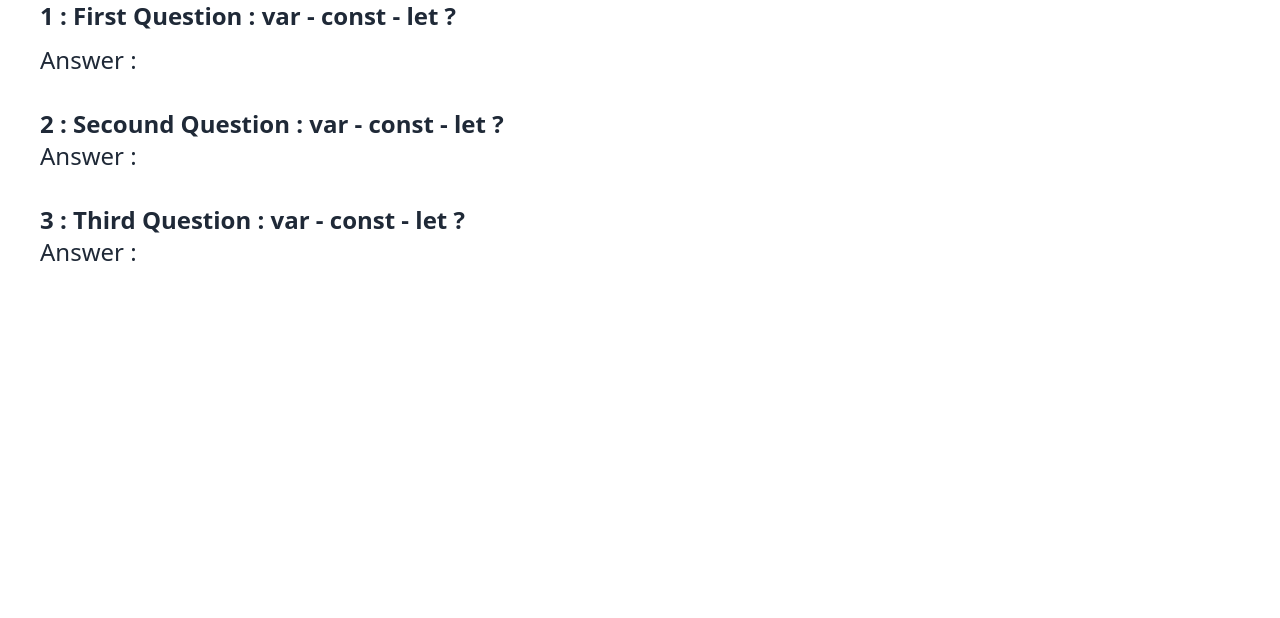
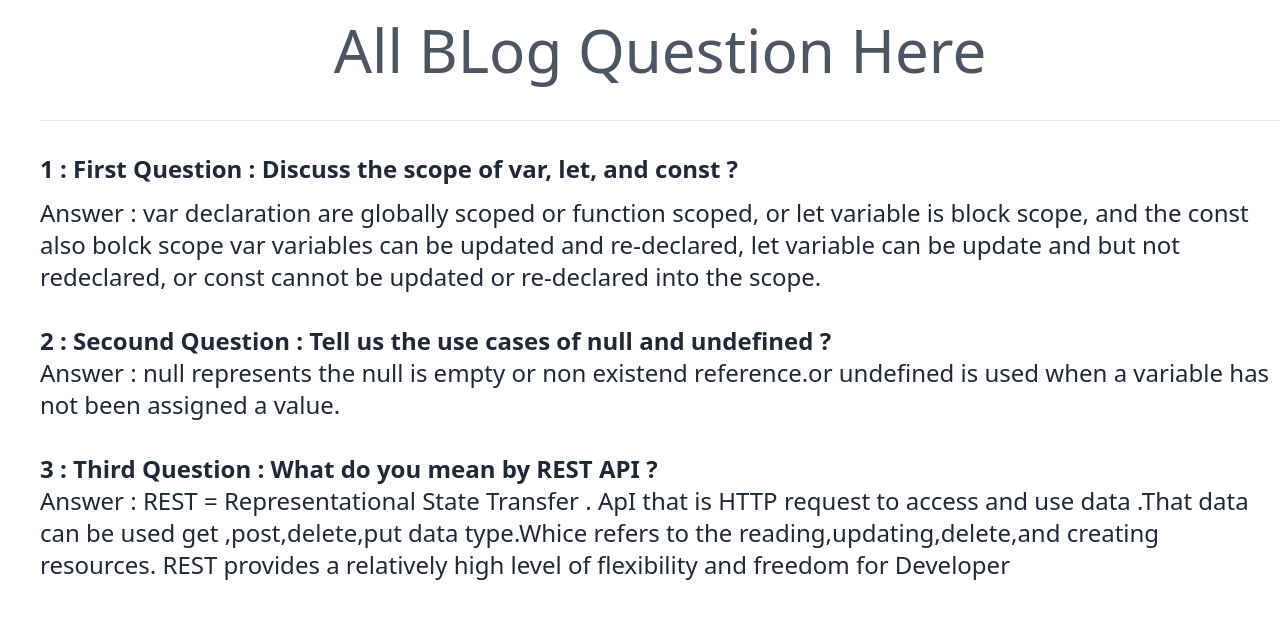
Before and after one commit to xunaiet-faruk/PH-TUBE, a plain HTML site: page 86-PHero-tube/question.html in a window 1280 px wide. Drawn offline with nearby package versions, Linux system fonts and the light colour scheme.

Commit message:
my all question commit

```diff
--- a/86-PHero-tube/question.html
+++ b/86-PHero-tube/question.html
@@ -10,17 +10,26 @@
 <body>
 
 
-    <div class="text-2xl ml-10">
-        <h3 class="font-bold mb-3"> 1 : First Question : var - const - let ?</h3>
-        <p class="text-1xl"> Answer : </p>
+    <div class="text-2xl ml-10 mb-10">
+        <h1 class="text-6xl text-center mb-10 mt-5 text-gray-600">All BLog Question Here  </h1>
+        <hr>
+        <br>
+        <h3 class="font-bold mb-3"> 1 : First Question : Discuss the scope of var, let, and const ?</h3>
+        <p class="text-1xl"> Answer : var declaration are globally scoped  or function scoped, or  let variable is block scope, and the const also bolck scope
+            var variables can be updated and re-declared, let variable can be update and but not redeclared, or const  cannot be updated or re-declared into the scope.
+                </p>
 
 <br>
-        <h3 class="font-bold"> 2 : Secound Question : var - const - let ?</h3>
-            <p class="text-1xl"> Answer : </p>
+        <h3 class="font-bold"> 2 : Secound Question : Tell us the use cases of null and undefined ?</h3>
+            <p class="text-1xl"> Answer : null represents the null is empty or non existend
+                reference.or undefined is used when a variable has not been assigned a value.
+            </p>
 
 <br>
-        <h3 class="font-bold"> 3 : Third  Question : var - const - let ?</h3>
-            <p class="text-1xl"> Answer : </p>
+        <h3 class="font-bold"> 3 : Third  Question : What do you mean by REST API ?</h3>
+            <p class="text-1xl"> Answer : REST = Representational State Transfer . ApI that is HTTP request to access and use data .That data can be used get ,post,delete,put data type.Whice refers to the reading,updating,delete,and creating resources.
+                REST provides a relatively high level of flexibility and freedom for Developer
+            </p>
 
 
     </div>
```
Also changed, not shown: 86-PHero-tube/index.html (+1 -1 lines).
